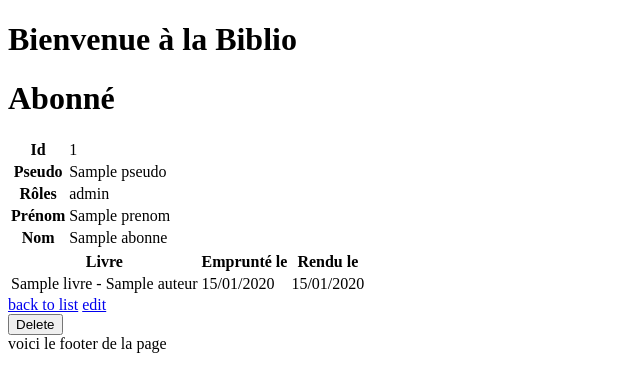
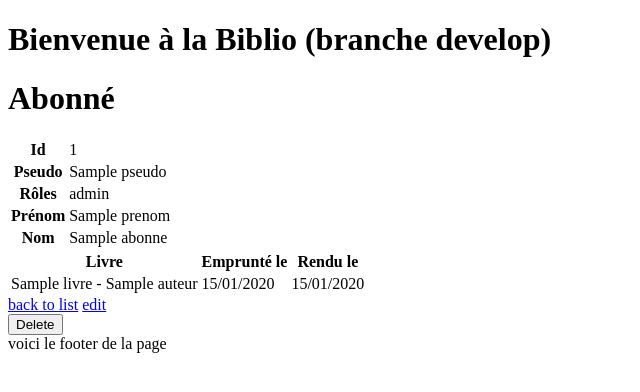
Before and after one commit to web-2dev/bibliosymfony, a Symfony app: template templates/abonne/show.html.twig in a window 1280 px wide. Shown: the part 187-579 px from the top of the page, without its empty margins (0-640 px from the left). Run offline with Twig, Linux system fonts and the light colour scheme; the template is opened without the code that fills it: most values are stand-ins (such as "Sample title", 1, 10 or a date in 2020); some libraries are stand-ins or nearby versions.

Commit message:
Modif balise H1 page accueil

```diff
--- a/templates/base.html.twig
+++ b/templates/base.html.twig
@@ -97,7 +97,7 @@
 
 
 			<h1>
-				{% block h1 %}Bienvenue à la Biblio{% endblock %}
+				{% block h1 %}Bienvenue à la Biblio (branche develop){% endblock %}
 			</h1>
 
 			{% block body %}
```
